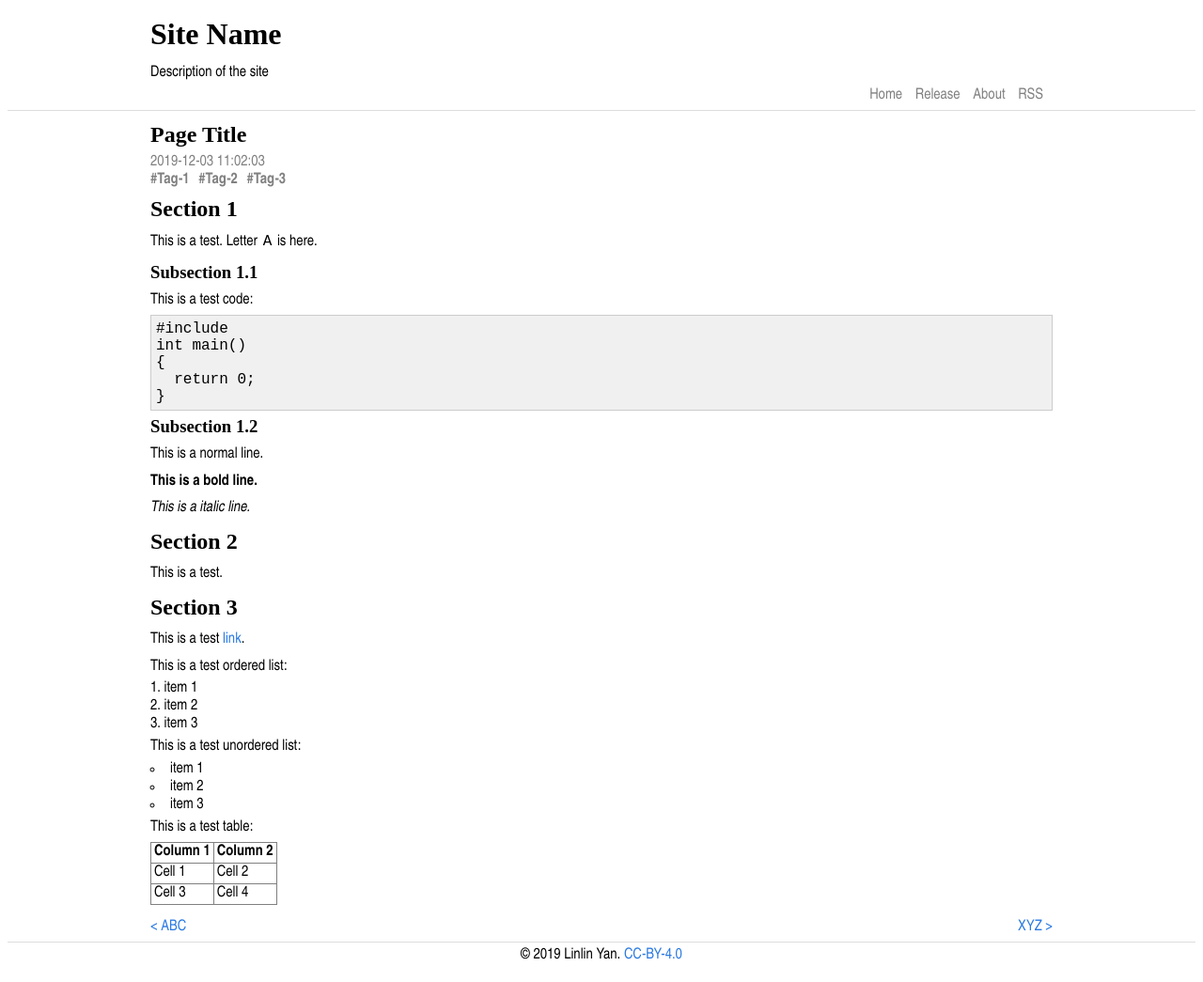
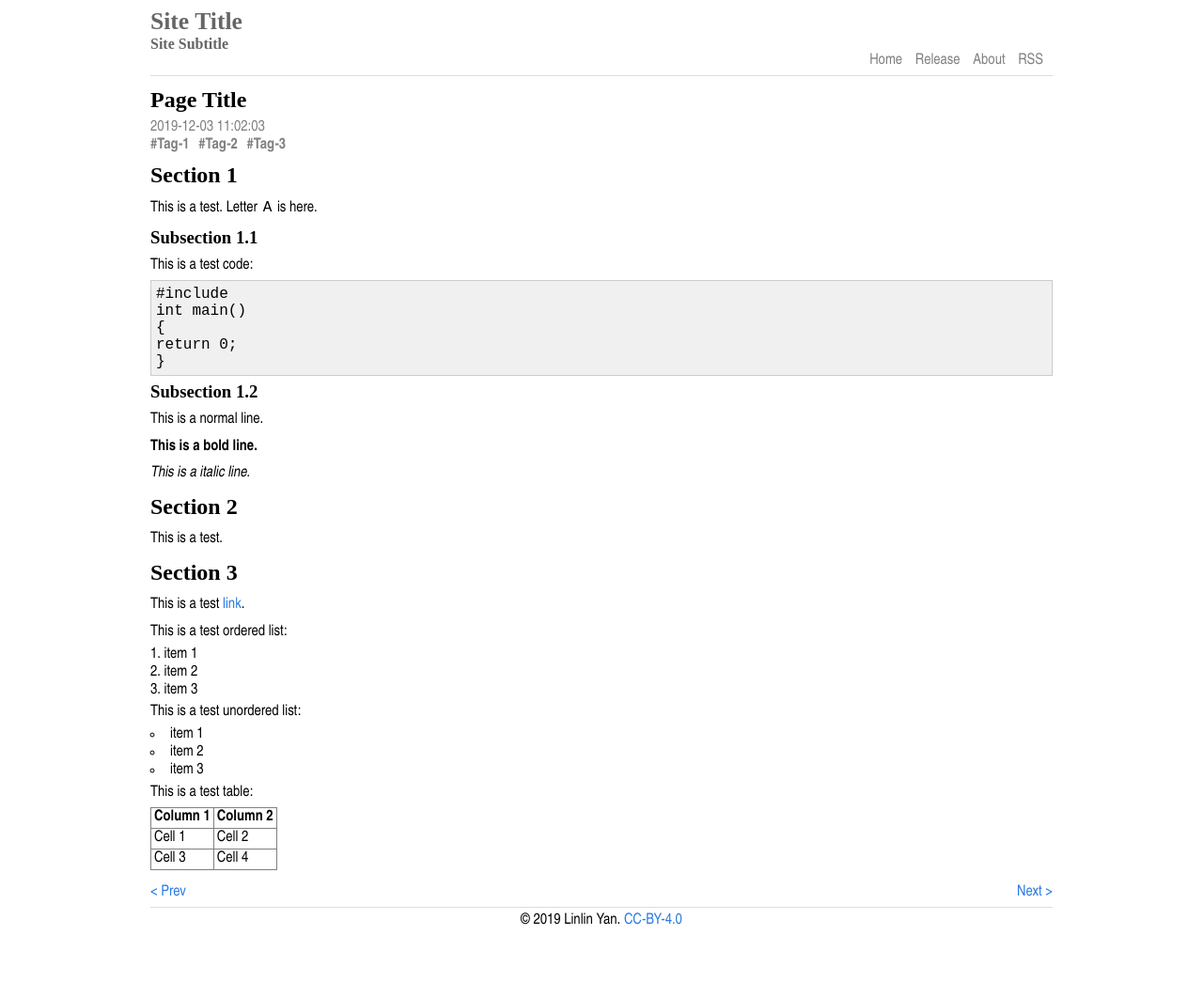
Before and after one commit to yanlinlin82/webpage-templates, a plain HTML site: page simple-style/index.html in a window 1280 px wide. Shown: the whole page at 94% size. After the commit the page ends 1008 px from the top, so only its background shows below. Drawn offline with Linux system fonts and the light colour scheme.

Commit message:
Update simple page

```diff
--- a/simple-style/index.html
+++ b/simple-style/index.html
@@ -7,22 +7,20 @@
   <link rel="icon" href="/favicon.ico" type="image/x-icon">
 </head>
 <body>
+  <div class="wrapper">
     <header class="site-header">
-			<div class="wrapper">
       <div class="site-title">
-					<h1>Site Name</h1>
-					<p>Description of the site</p>
+        <h1><a href="/">Site Title</a></h1>
+        <h2><a href="/">Site Subtitle</a></h2>
       </div>
       <nav class="site-nav">
         <a class="nav-item" href="/">Home</a>
-					<a class="nav-item" href="/">Release</a>
-					<a class="nav-item" href="/">About</a>
-					<a class="nav-item" href="/">RSS</a>
+        <a class="nav-item" href="/release/">Release</a>
+        <a class="nav-item" href="/about/">About</a>
+        <a class="nav-item" href="/index.xml">RSS</a>
       </nav>
-			</div>
     </header>
     <main class="page-content">
-			<div class="wrapper">
       <article class="content">
         <div class="post-header">
           <h1 class="post-title">Page Title</h1>
@@ -83,9 +81,8 @@ int main()
         </div>
       </article>
       <div class="post-nav">
-					<div class="post-nav-prev"><a href="/">&lt; ABC</a></div>
-					<div class="post-nav-next"><a href="/">XYZ &gt;</a></div>
-				</div>
+        <div class="post-nav-prev"><a href="/">&lt; Prev</a></div>
+        <div class="post-nav-next"><a href="/">Next &gt;</a></div>
       </div>
     </main>
     <footer class="site-footer">
@@ -95,5 +92,6 @@ int main()
         </div>
       </div>
     </footer>
+  </div>
 </body>
 </html>
--- a/simple-style/main.css
+++ b/simple-style/main.css
@@ -10,13 +10,17 @@ table,th,tr,td{border:1px solid gray}
 th,td{padding:1px 3px}
 a{text-decoration:none;color:#2a7ae2}
 a:visited{color:#1756a9}
-a:hover{text-decoration:underline;color:red}
+a:hover{text-decoration:underline;color:black}
 code{padding:1px 2px}
 pre{border:1px solid #ccc;background-color:#f0f0f0;padding:5px}
+.site-header{border-bottom:1px solid #ddd;margin-bottom:5px;padding-bottom:5px}
+.site-footer{border-top:1px solid #ddd;margin-top:5px;padding-top:5px;padding-bottom:10px}
 .wrapper{width:100%;max-width:960px;margin:0 auto}
-.site-header a{color:gray}
-.site-header a:hover{color:red}
-.site-header{border-bottom:1px solid #ddd;margin-bottom:5px;padding-bottom:5px}
+.site-title h1{font-size:160%;padding:0}
+.site-title h2{font-size:100%;padding:0}
+.site-title a{text-decoration:none;color:#666;margin:0;padding:0}
+.site-nav a{color:gray}
+.site-nav a:hover{color:red}
 .site-nav{text-align:right}
 .nav-item{padding-right:10px}
 .post-time{color:gray}
@@ -27,4 +31,3 @@ pre{border:1px solid #ccc;background-color:#f0f0f0;padding:5px}
 .post-nav-prev{display:block;width:50%;float:left;text-align:left}
 .post-nav-next{display:block;width:50%;float:right;text-align:right}
 .copy{text-align:center}
-.site-footer{border-top:1px solid #ddd;margin-top:5px;padding-top:5px;padding-bottom:10px}
```
Lines whose indentation alone changed are shown as unchanged.
